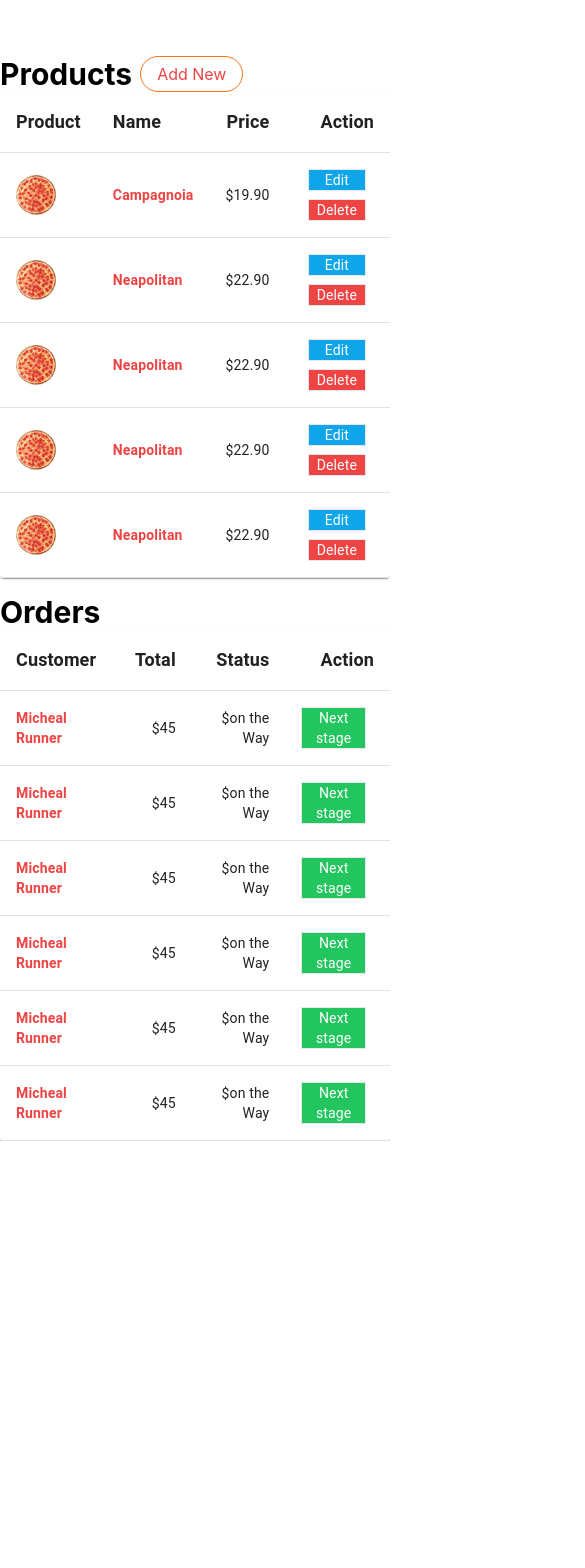
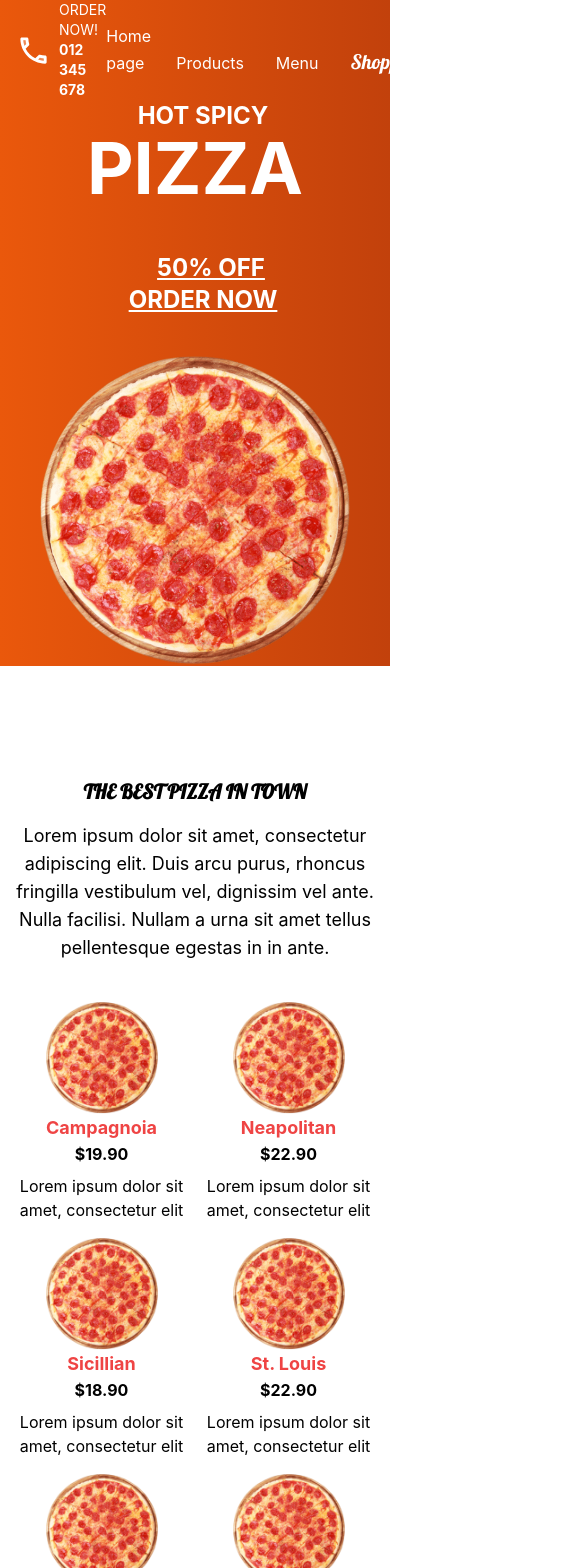
Before and after one commit to boualem06/ShoppingApp, a React (Create React App) app in the folder FrontEnd/: page /login in a window 390 px wide. Shown: the top 1568 px of the page, 585 px wide, since content can reach past the window. Before the commit the page ends 1141 px from the top, so only its background shows below. Built offline with nearby package versions, Linux system fonts and the light colour scheme.

Commit message:
add the responsive to home

```diff
--- a/FrontEnd/src/App.js
+++ b/FrontEnd/src/App.js
@@ -26,7 +26,7 @@ function App() {
     //   </Routes>
     // </Router>
 
-    <Admin></Admin>
+    <Home></Home>
   )
 }
 
--- /dev/null
+++ b/FrontEnd/src/components/Body.js
@@ -0,0 +1,17 @@
+import pizza from '../img/pizza.png'
+const Body=()=>{
+    return(
+        <div className='bg-gradient-to-r from-orange-600 flex flex-col items-center justify-center grid gap-10 md:flex  md:flex-row md:justify-between md:items-center  to-orange-700  text-center px-10 lg:px-40  '>
+                <div className='flex flex-col '>
+                    <span className='text-white font-bold ml-4 text-2xl lg:text-4xl'>HOT  SPICY</span>
+                    <span className='text-white font-bold mb-12 text-7xl lg:text-9xl'>PIZZA</span>
+                    <span className='text-white underline ml-8 font-bold text-2xl lg:text-4xl'>50% OFF </span>
+                    <span className='text-white underline ml-4 font-bold text-2xl lg:text-4xl'>ORDER NOW</span>
+                </div>
+
+                <img src={pizza} alt='pizza'></img>
+            </div>
+    )
+}
+
+export default Body ;
--- a/FrontEnd/src/components/Footer.js
+++ b/FrontEnd/src/components/Footer.js
@@ -1,21 +1,21 @@
 import bg from '../img/bg.png'
 const Footer = () => {
     return (
-        <div className="grid gap-4 grid-cols-3  overflow-hidden bg-black mt-20 ">
+        <div className="grid gap-4 grid-cols-1 md:grid-cols-3   bg-black mt-20 px-4">
             {/* <img src={bg} className=' h-full'></img> */}
             {/* <div style={{ backgroundImage: `url(${bg})`, height: "100vh" }} className="bg-cover"></div> */}
-            <h1 className='text-xl font-bold text-white text-center flex justify-center items-center'>OH YES,WE DID YOUR PIZZA,WELL BAKED SLICE OF PIZZA</h1>
+            <h1 className='text-xl font-bold text-white text-center flex justify-center items-center'>OH YES,WE DID YOUR PIZZA</h1>
             <div className='grid grid-rows-5 gap-2  py-4'>
-                <h1 className='text-yellow-500'>
+                <h1 className='text-center md:text-left text-yellow-500'>
                     FIND OUR RESTAURANTS
                 </h1>
-                <h1 className='text-white'> 1654 R. Don Road #304, NewYORK,85022 (602)867-1010</h1>
-                <h1 className='text-white'> 2356 K. Laquie Rd #235,NewYORK,85022 (602)867-1010 </h1>
-                <h1 className='text-white'> 1614 E.Erwin St #104, NewYORK,85022 (602)867-1010 </h1>
-                <h1 className='text-white'> 1614 W.Caroll st #125 , NewYORK,85022 (602)867-1010 </h1>
+                <h1 className='text-center md:text-left text-white'> 1654 R. Don Road #304, NewYORK,85022 (602)867-1010</h1>
+                <h1 className='text-center md:text-left text-white'> 2356 K. Laquie Rd #235,NewYORK,85022 (602)867-1010 </h1>
+                <h1 className='text-center md:text-left text-white'> 1614 E.Erwin St #104, NewYORK,85022 (602)867-1010 </h1>
+                <h1 className='text-center md:text-left text-white'> 1614 W.Caroll st #125 , NewYORK,85022 (602)867-1010 </h1>
             </div>
 
-            <div className='grid grid-rows-4 gap-2 py-4 '>
+            <div className='text-center md:text-left grid grid-rows-4 gap-2 py-4 '>
                 <h1 className='text-yellow-500 mb-3'>WORKING HOURS</h1>
                 <h1 className='text-white'>MONDAY UNTIL FRIDAY</h1>
                 <h1 className='text-white'>9:00-22:00 </h1>
--- a/FrontEnd/src/components/Home.js
+++ b/FrontEnd/src/components/Home.js
@@ -1,11 +1,13 @@
 import Navbar from "./Navbar";
 import Menu from "./Menu";
 import Footer from "./Footer";
+import Body from "./Body";
 const Home = () => {
     return (
 
         <div className="">
             <Navbar></Navbar>
+            <Body></Body>
             <Menu></Menu>
             <Footer></Footer>
         </div>)
--- a/FrontEnd/src/components/Menu.js
+++ b/FrontEnd/src/components/Menu.js
@@ -49,10 +49,10 @@ const Menu = () => {
         }
     ])
     return (
-        <div className="w-full  md:px-32 lg:px-50 mt-28">
-            <h1 className="w-full flex justify-center items-center text-4xl font-bold mb-4 font-lobster">THE   BEST   PIZZA   IN   TOWN</h1>
+        <div className="w-full px-4  md:px-32 lg:px-50 mt-28">
+            <h1 className="w-full flex justify-center items-center text-xl md:text-4xl font-bold mb-4 font-lobster">THE   BEST   PIZZA   IN   TOWN</h1>
             <p className=' text-center mb-10 text-lg'>Lorem ipsum dolor sit amet, consectetur adipiscing elit. Duis arcu purus, rhoncus fringilla vestibulum vel, dignissim vel ante. Nulla facilisi. Nullam a urna sit amet tellus pellentesque egestas in in ante.</p>
-            <div className='grid gap-4 grid-cols-3'>
+            <div className='grid gap-4 grid-cols-2 md:grid-cols-3'>
                 {PizzaList.map((elem) => (<div className='flex flex-col justify-center items-center'>
                     <img className='w-26 h-28' src={pizza} alt="Pizza image"></img>
                     <div className=' flex flex-col justify-center items-center'>
--- a/FrontEnd/src/components/Navbar.js
+++ b/FrontEnd/src/components/Navbar.js
@@ -16,9 +16,7 @@ const StyledBadge = withStyles((theme) => ({
 
 const Navbar = () => {
     return (
-        // <div className='bg-gradient-to-r from-orange-600    to-orange-700 px-4 '>
         <div className='bg-gradient-to-r from-orange-600    to-orange-700 px-4'>
-            {/* the navbar page  */}
             <div className=" flex justify-between items-center lg:px-16 ">
 
                 <div className='flex items-center text-white'>
@@ -50,22 +48,8 @@ const Navbar = () => {
                     </IconButton>
                 </div>
             </div>
+        </div>
 
-
-
-            {/* the ordering pizza page  */}
-            <div className='flex items-center justify-between px-10 lg:px-40 '>
-                <div className='flex flex-col mr-16'>
-                    <span className='text-white font-bold ml-4 text-2xl lg:text-4xl'>HOT  SPICY</span>
-                    <span className='text-white font-bold mb-12 text-7xl lg:text-9xl'>PIZZA</span>
-                    <span className='text-white underline ml-8 font-bold text-2xl lg:text-4xl'>50% OFF </span>
-                    <span className='text-white underline ml-4 font-bold text-2xl lg:text-4xl'>ORDER NOW</span>
-                </div>
-
-                <img src={pizza} alt='pizza'></img>
-            </div>
-        </div>
-        // </div>
 
     )
 }
```
